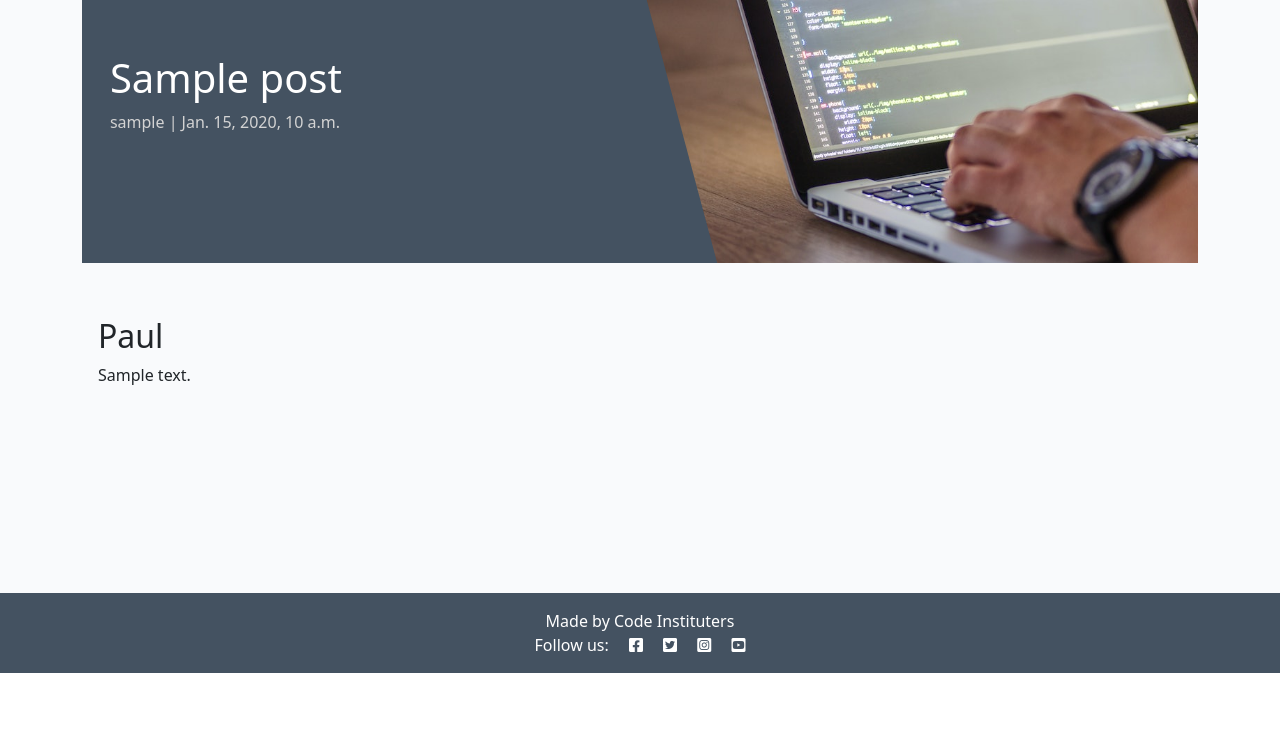
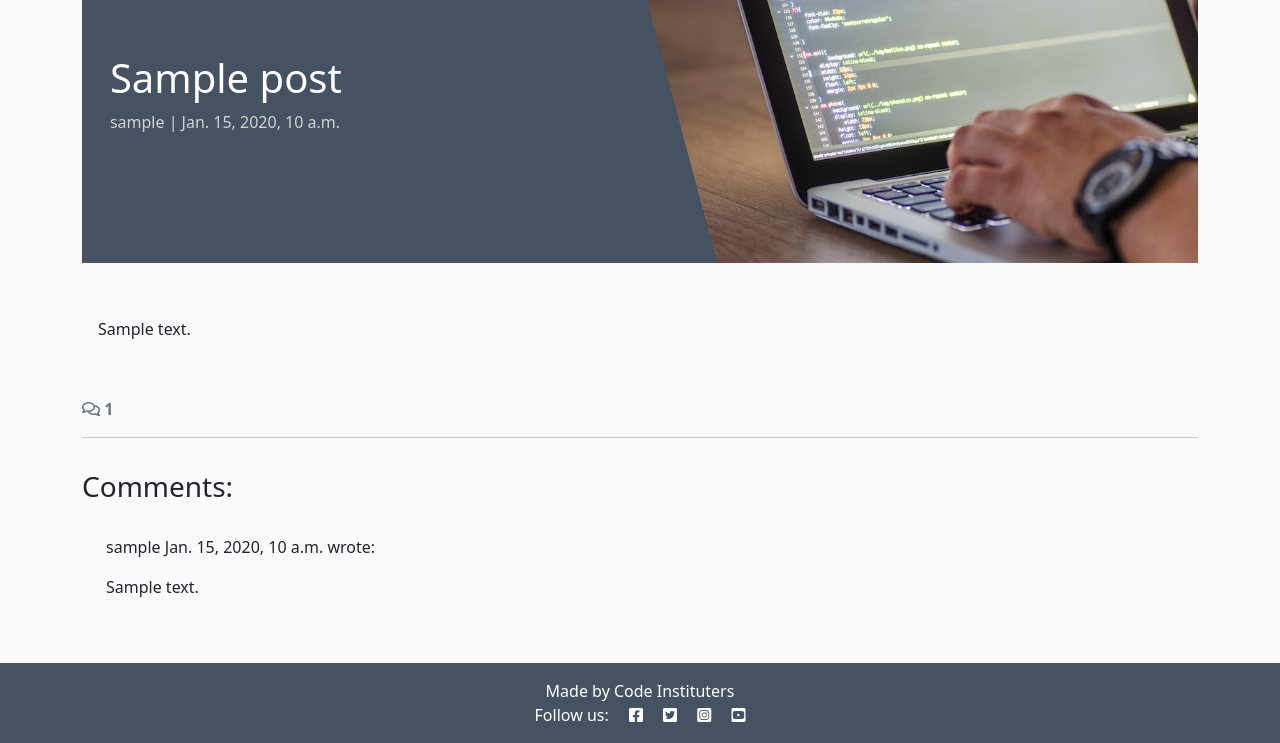
Before and after one commit to paulunder/django-blog, a Django app: a page that uses blog/templates/blog/post_detail.html in a window 1280 px wide. Shown: the part 127-870 px from the top of the page. Before the commit the page ends 800 px from the top, so only its background shows below. Run offline with Django 4.2, Linux system fonts and the light colour scheme; tables that the repository leaves empty hold one stand-in row (values such as "Sample post").

Commit message:
added comments to the app

```diff
--- a/blog/templates/blog/post_detail.html
+++ b/blog/templates/blog/post_detail.html
@@ -30,6 +30,48 @@
             </div>
         </div>
     </div>
+    <!-- Displaying count of comments -->
+  <div class="row">
+    <div class="col-12">
+      <strong class="text-secondary">
+        <i class="far fa-comments"></i> {{ comment_count }}
+      </strong>
+    </div>
+    <div class="col-12">
+      <hr>
+    </div>
+  </div>
+  <!-- Displaying Comments -->
+  <div class="row">
+    <div class="col-md-8 card mb-4  mt-3 ">
+      <h3>Comments:</h3>
+      <div class="card-body">
+        <!-- We want a for loop inside the empty control tags
+          to iterate through each comment in comments -->
+        {% for comment in comments %}
+        <div class="p-2 comments
+          {% if not comment.approved and comment.author == user %}
+          faded{% elif not comment.approved %} d-none{% endif %}">
+          <p class="font-weight-bold">
+            {{ comment.author }}
+            <span class="font-weight-normal">
+              {{ comment.created_on }}
+            </span> wrote:
+          </p>
+          <div id="comment{{ comment.id }}">
+            {{ comment.body | linebreaks }}
+          </div>
+          {% if not comment.approved and comment.author == user %}
+          <p class="approval">
+            This comment is awaiting approval
+          </p>
+          {% endif %}
+        </div>
+        <!-- Our for loop ends here -->
+        {% endfor %}
+      </div>
+    </div>
+  </div>
 </div>
 
 {% endblock content %}
--- a/blog/views.py
+++ b/blog/views.py
@@ -25,10 +25,14 @@ def post_detail(request, slug):
 
     queryset = Post.objects.filter(status=1)
     post = get_object_or_404(queryset, slug=slug)
+    comments = post.comments.all().order_by("-created_on")
+    comment_count = post.comments.filter(approved=True).count()
 
     return render(
         request,
         "blog/post_detail.html",
         {"post": post,
-         "coder": "Paul"},
+        "comments": comments,
+        "comment_count": comment_count
+        },
     )
```
